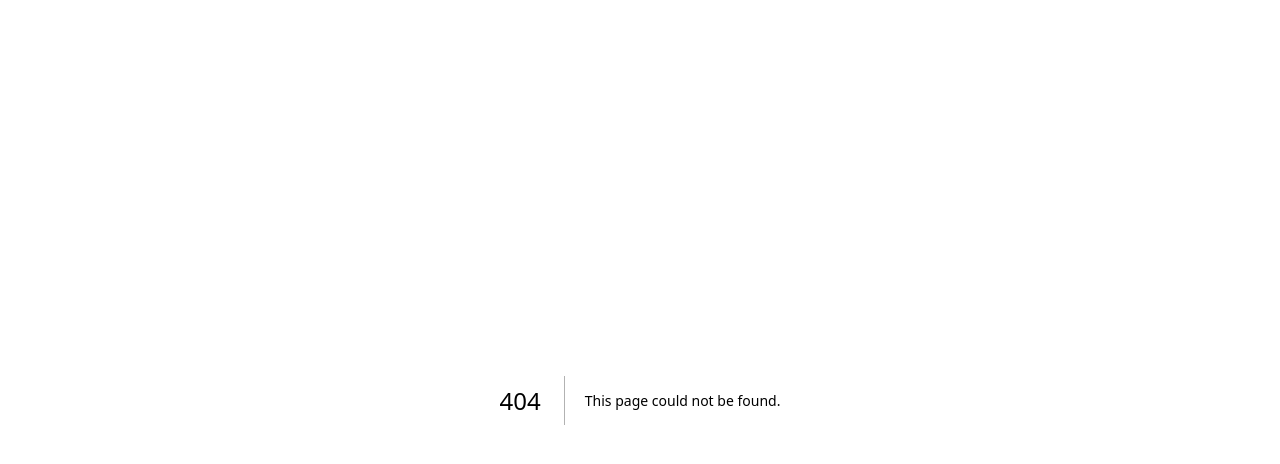
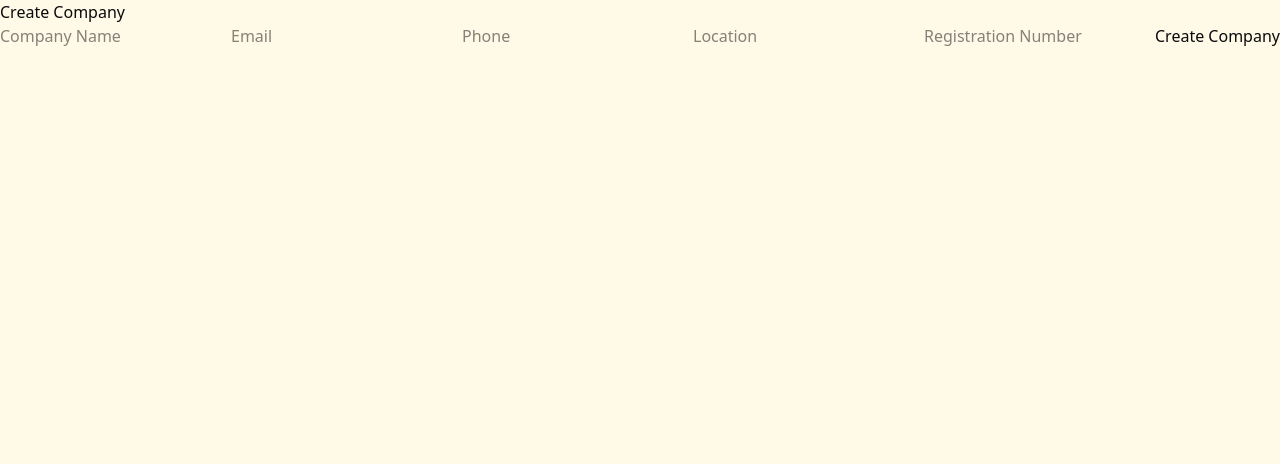
Before and after one commit to devxtra-community/autospace, a Next.js app in the folder nextjs-autospace/: page /company/create in a window 1280 px wide. Before the commit this address had no page. Shown: the top 464 px of the page. Built offline with nearby package versions, Linux system fonts and the light colour scheme; no server answers.

Commit message:
feat(company): create company pages

```diff
--- /dev/null
+++ b/nextjs-autospace/src/app/(protected)/company/create/page.tsx
@@ -0,0 +1,56 @@
+"use client";
+
+import { useState } from "react";
+import { useRouter } from "next/navigation";
+import { createCompany } from "@/services/company.service";
+
+export default function CreateCompanyPage() {
+  const router = useRouter();
+  const [loading, setLoading] = useState(false);
+
+  const handleSubmit = async (e: React.FormEvent<HTMLFormElement>) => {
+    e.preventDefault();
+    setLoading(true);
+
+    const form = e.currentTarget;
+
+    const payload = {
+      name: form.companyName.value,
+      email: form.email.value,
+      phone: form.phone.value,
+      location: form.location.value,
+      registrationNumber: form.registrationNumber.value,
+    };
+
+    try {
+      await createCompany(payload);
+      router.replace("/company/status");
+    } catch {
+      alert("Company creation failed");
+    } finally {
+      setLoading(false);
+    }
+  };
+
+  return (
+    <div>
+      <h1>Create Company</h1>
+
+      <form onSubmit={handleSubmit}>
+        <input name="companyName" placeholder="Company Name" required />
+        <input name="email" placeholder="Email" required />
+        <input name="phone" placeholder="Phone" required />
+        <input name="location" placeholder="Location" required />
+        <input
+          name="registrationNumber"
+          placeholder="Registration Number"
+          required
+        />
+
+        <button disabled={loading}>
+          {loading ? "Submitting..." : "Create Company"}
+        </button>
+      </form>
+    </div>
+  );
+}
--- /dev/null
+++ b/nextjs-autospace/src/app/(protected)/company/dashboard/page.tsx
@@ -0,0 +1,46 @@
+"use client";
+
+import { useEffect } from "react";
+import { useRouter } from "next/navigation";
+import { getMyCompany } from "@/services/company.service";
+
+export default function CompanyDashboardPage() {
+  const router = useRouter();
+
+  useEffect(() => {
+    const checkCompany = async () => {
+      try {
+        const company = await getMyCompany();
+
+        if (!company) {
+          router.replace("/company/create");
+          return;
+        }
+
+        if (company.status === "pending") {
+          router.replace("/company/status");
+          return;
+        }
+
+        if (company.status === "rejected") {
+          router.replace("/company/rejected");
+          return;
+        }
+
+        // ACTIVE → stay here
+      } catch {
+        // fallback safety
+        router.replace("/login");
+      }
+    };
+
+    checkCompany();
+  }, [router]);
+
+  return (
+    <div>
+      <h1>Company Dashboard</h1>
+      <p>Your company is active.</p>
+    </div>
+  );
+}
--- /dev/null
+++ b/nextjs-autospace/src/app/(protected)/company/rejected/page.tsx
@@ -0,0 +1,12 @@
+export default function CompanyRejectedPage() {
+  return (
+    <div>
+      <h1>Company Registration Rejected</h1>
+      <p>
+        Unfortunately, your company registration was rejected.
+        <br />
+        Please contact support or try again later.
+      </p>
+    </div>
+  );
+}
--- /dev/null
+++ b/nextjs-autospace/src/app/(protected)/company/status/page.tsx
@@ -0,0 +1,12 @@
+export default function CompanyStatusPage() {
+  return (
+    <div>
+      <h1>Company Under Review</h1>
+      <p>
+        Your company registration is pending admin approval.
+        <br />
+        You will be notified once it is reviewed.
+      </p>
+    </div>
+  );
+}
--- /dev/null
+++ b/nextjs-autospace/src/services/api.ts
@@ -0,0 +1,8 @@
+import axios from "axios";
+
+const api = axios.create({
+  baseURL: process.env.BASE_URL_API,
+  withCredentials: true,
+});
+
+export default api;
--- /dev/null
+++ b/nextjs-autospace/src/services/company.service.ts
@@ -0,0 +1,17 @@
+import { api } from "@/lib/auth.api";
+
+export const getMyCompany = async () => {
+  const res = await api.get("/api/company/my");
+  return res.data.data;
+};
+
+export const createCompany = async (payload: {
+  name: string;
+  email: string;
+  phone: string;
+  location: string;
+  registrationNumber: string;
+}) => {
+  const res = await api.post("/api/company", payload);
+  return res.data.data;
+};
```
Also changed, not shown: nextjs-autospace/src/app/(protected)/(admin)/admin/page.tsx (renamed from nextjs-autospace/src/app/(admin)/admin/page.tsx), nextjs-autospace/src/app/(protected)/(manager)/manager/page.tsx (renamed from nextjs-autospace/src/app/(manager)/manager/page.tsx), nextjs-autospace/src/app/(protected)/(valet)/valet/page.tsx (renamed from nextjs-autospace/src/app/(valet)/valet/page.tsx), nextjs-autospace/src/app/(protected)/company/owner/page.tsx (renamed from nextjs-autospace/src/app/(owner)/owner/page.tsx), 2 other files (tests, documents, lock files or other folders).
